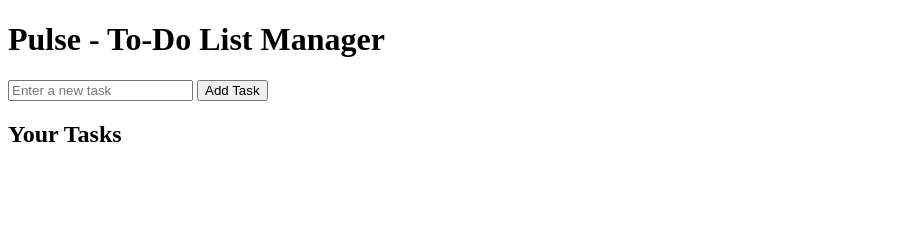
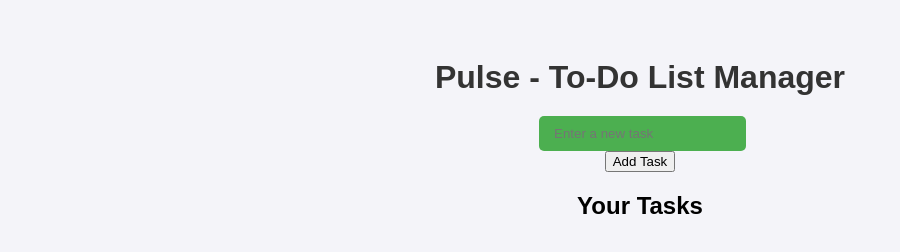
Before and after one commit to AparnaBharani/iceberg.rfc, a plain HTML site: page index.html in a window 1280 px wide. Shown: the whole page, without its empty margins (0-900 px from the left). Drawn offline with Linux system fonts and the light colour scheme.

Commit message:
Added CSS styling for to-do list

```diff
--- a/index.html
+++ b/index.html
@@ -4,6 +4,7 @@
         <meta charset="UTF-8">
         <meta name = "viewport" content = "width=device-width, initial-scale=1.0">
         <title>Pulse - To-Do List</title>
+        <link rel = "stylesheet" href = "style.css">
     </head>
     <body>
         <h1>Pulse - To-Do List Manager</h1>
--- /dev/null
+++ b/style.css
@@ -0,0 +1,42 @@
+body{
+    font-family: Arial, sans-serif;
+    background-color: #f4f4f9;
+    display: flex;
+    flex-direction: column;
+    align-items: center;
+    padding: 30px;
+}
+
+h1{
+    color: #333;
+    margin-bottom: 20px;
+}
+
+#taskInput{
+    padding: 10px 15px;
+    margin-left: 5px;
+    border: none;
+    background-color: #4CAF50;
+    color: white;
+    border-radius: 5px;
+    cursor: pointer;
+}
+
+button:hover {
+    background-color: #45a049;
+}
+
+#taskList {
+    list-style-type: none;
+    padding: 0;
+    margin-top: 20px;
+    width: 300px;
+}
+
+#taskList li{
+    background: white;
+    padding: 10px;
+    margin-bottom: 8px;
+    border-radius: 5px;
+    box-shadow: 0 1px 3px rgba(0,0,0,0.1);
+}
```
